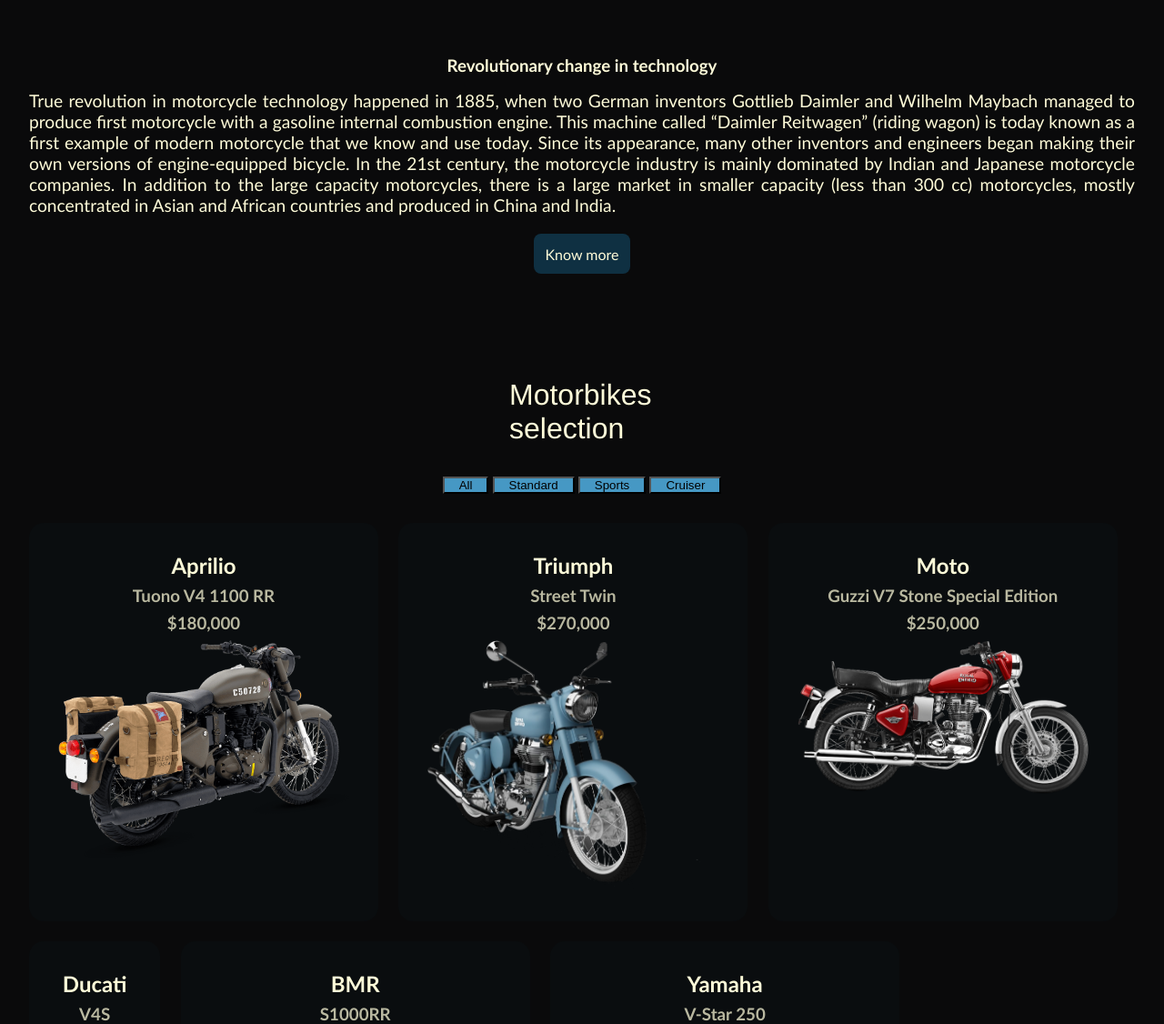
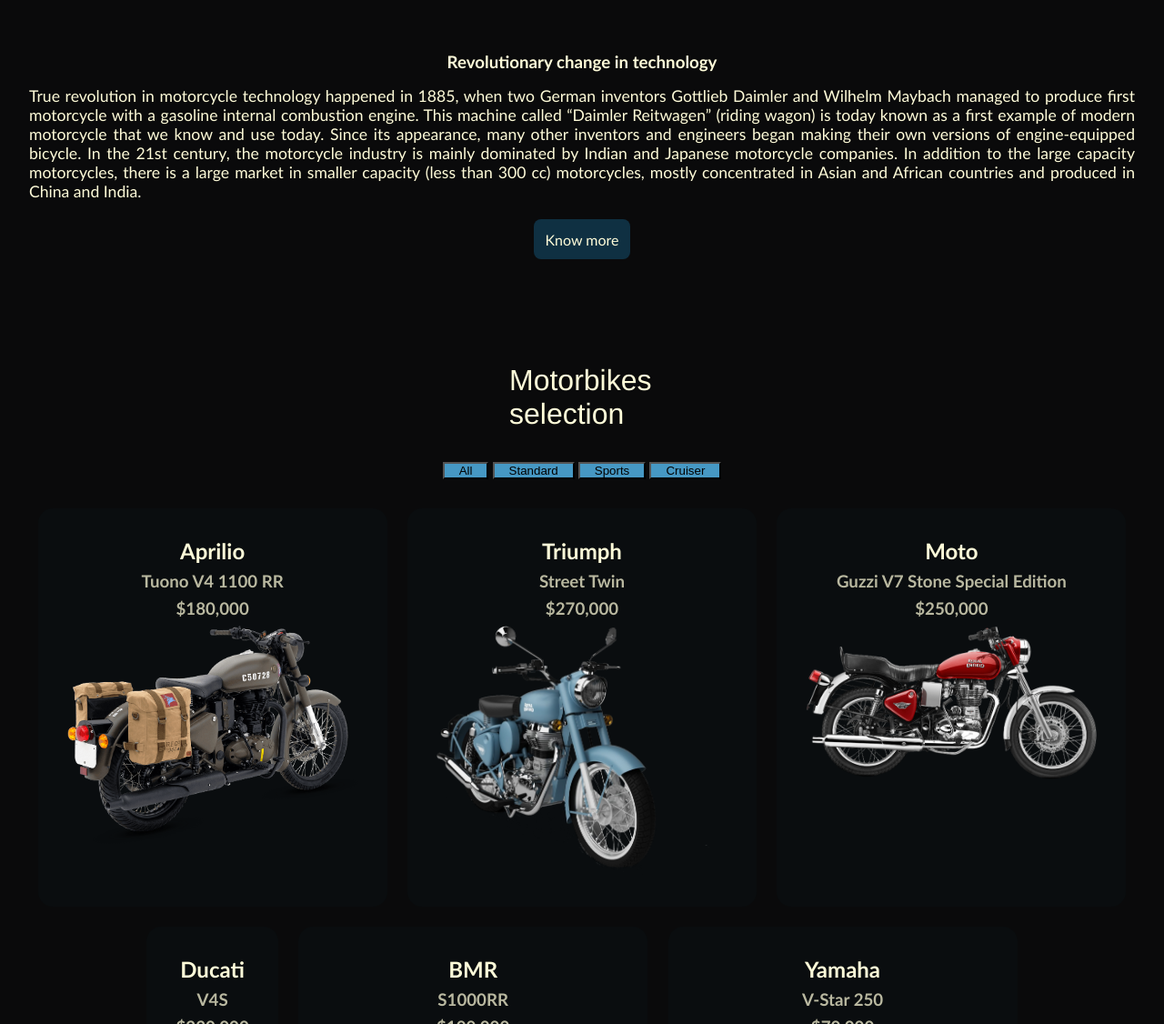
Before and after one commit to keerthana-rajeev/motorbike-frontend, a plain HTML site: page index.html in a window 1280 px wide. Shown: the part 1248-2374 px from the top of the page at 91% size. Drawn offline with nearby package versions, Linux system fonts and the light colour scheme.

Commit message:
Centering collection grid & adjusting font size - laptop view

```diff
--- a/assets/styles/style.scss
+++ b/assets/styles/style.scss
@@ -282,12 +282,13 @@
         font-size: 5rem;
     }
     p{
-        font-size: 1.2rem;
+        font-size: 1.1rem;
     }
     #para, .con3-grid{
         width: fit-content;
     }
     .con3-grid{
+        justify-content: center;
         display: flex;
         flex-wrap: wrap;
     }
```
Also changed, not shown: assets/styles/style.css.
